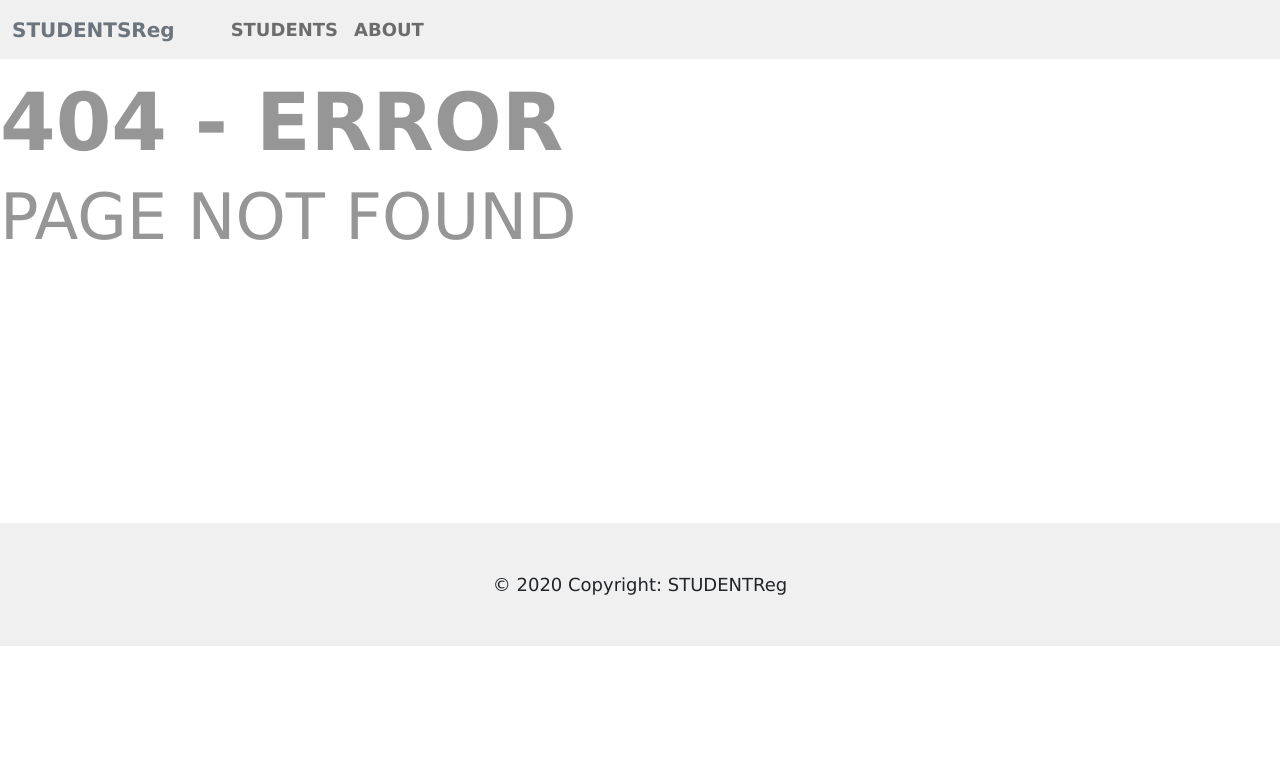
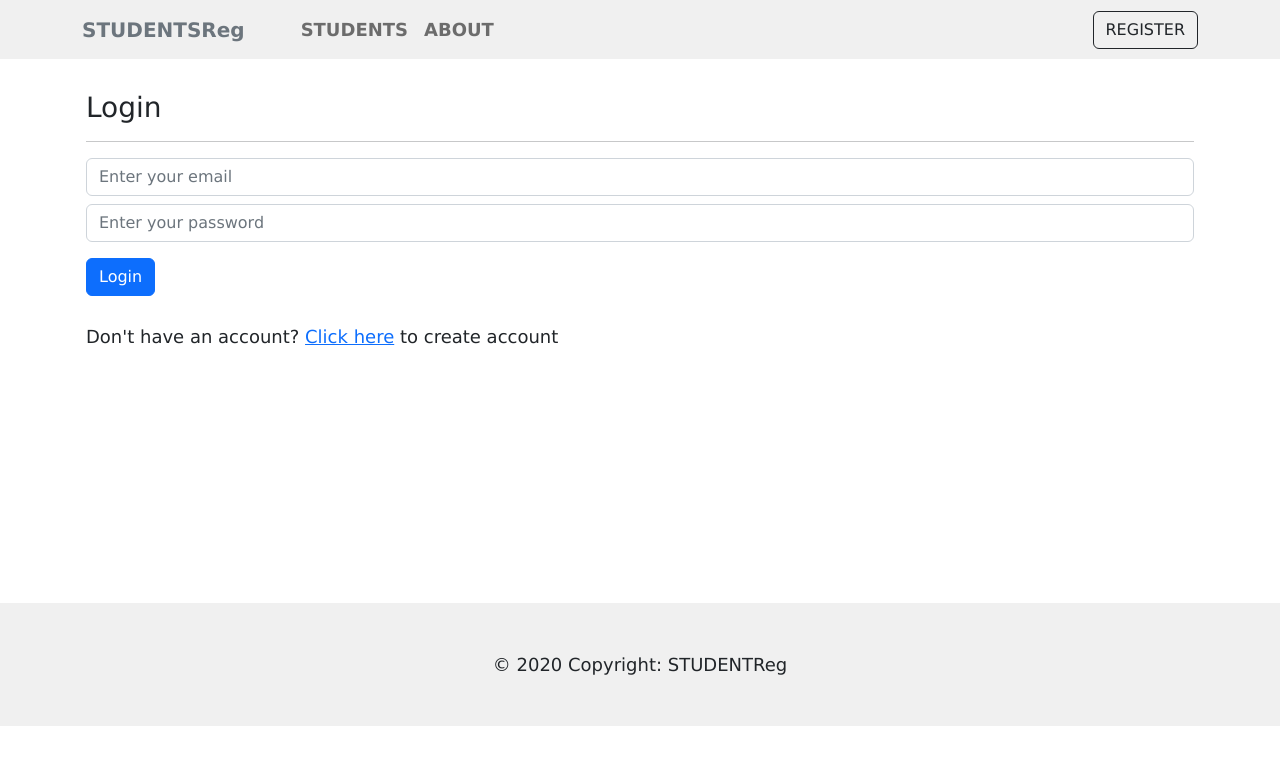
Before and after one commit to Bilalshah110/STUDENTSReg-frontend, a React (Create React App) app: page /login in a window 1280 px wide. Before the commit this address had no page. Shown: the top 764 px of the page. Built offline with nearby package versions, Linux system fonts and the light colour scheme.

Commit message:
added login functionality

```diff
--- a/src/App.js
+++ b/src/App.js
@@ -9,14 +9,16 @@ import EditStudent from "./components/EditStudent";
 import About from "./components/About";
 import ErrorPage from "./components/ErrorPage";
 import Footer from "./components/Footer";
+import Login from "./components/Login";
 function App() {
   return (
     <div>
       <BrowserRouter>
         <Navbar />
-        <div style={{minHeight: '50vh'}}>
+        <div style={{minHeight: '60vh'}}>
           <Routes>
             <Route path="/" element={<AllStudents />} />
+            <Route path="/login" element={<Login />} />
             <Route path="/addstudent" element={<AddStudent />} />
             <Route path="/editstudent/:id" element={<EditStudent />} />
             <Route path="/about" element={<About />} />
--- a/src/components/AddStudent.js
+++ b/src/components/AddStudent.js
@@ -2,13 +2,15 @@ import axios from "axios";
 import { useFormik } from "formik";
 import React, { useState } from "react";
 import { useNavigate, Link } from "react-router-dom";
-import { studentSchema } from "../validation/studentSchema";
+import { registrationSchema } from "../validation/registrationSchema";
 
 function AddStudent() {
+  const URL =
+    "http://localhost:2222" || "https://studentsreg-backend.cyclic.app/";
   document.title = "STUDENTReg - Add Student";
   const [error, setError] = useState(false);
   const [showPass, setShowPass] = useState(false);
-  const history = useNavigate();
+  const navigate = useNavigate();
   const initialValues = {
     name: "",
     email: "",
@@ -27,7 +29,7 @@ function AddStudent() {
     handleBlur,
   } = useFormik({
     initialValues,
-    validationSchema: studentSchema,
+    validationSchema: registrationSchema,
     onSubmit: (values, action) => {
       const studentReg = {
         name: values.name.toUpperCase(),
@@ -38,10 +40,13 @@ function AddStudent() {
         dob: values.dob,
         city: values.city.toUpperCase(),
       };
-      axios.post("https://studentsreg-backend.cyclic.app/", studentReg).then(
-        () => {
+      axios.post(URL, studentReg).then(
+        (res) => {
+          const { id, token } = res.data;
+          localStorage.setItem("id", id);
+          localStorage.setItem("token", token);
           action.resetForm();
-          history("/");
+          navigate("/");
           setError();
         },
         (err) => {
--- a/src/components/AllStudents.js
+++ b/src/components/AllStudents.js
@@ -1,25 +1,46 @@
 import React, { useEffect, useState } from "react";
 import axios from "axios";
-import { Link } from "react-router-dom";
+import { useNavigate } from "react-router-dom";
 import { FaEdit } from "react-icons/fa";
 import { RiDeleteBin6Line } from "react-icons/ri";
 
 function AllStudents() {
   document.title = "STUDENTReg - Registered Students";
+
+  const id = localStorage.getItem("id");
+  const token = `bearer ${localStorage.getItem("token")}`;
   const [students, setStudents] = useState([]);
-  const [loading, setLoading] = useState(false);
+  const [loading, setLoading] = useState();
+  const navigate = useNavigate();
+
+  const handleEdit = (student) => {
+    id === student._id
+      ? navigate(`/editstudent/${student._id}`)
+      : alert(`You are not authorized to edit ${student.name}'s record`);
+  };
 
   const handleDelete = (student) => {
-    axios.delete(`https://studentsreg-backend.cyclic.app/${student._id}`);
+    id === student._id
+      ? axios
+          .delete(`http://localhost:2222/${student._id}`, {
+            headers: { Authorization: token },
+          })
+          .then((res) => {
+            alert(res.data.message);
             const deleteStudent = students.filter((students) => {
               return students !== student;
             });
             setStudents(deleteStudent);
+          })
+          .catch((error) => console.log(error))
+      : alert(`You are not authorized to delete ${student.name}'s record`);
   };
 
   const handleSearch = async (e) => {
     const searchStudent = e.target.value;
-    const record = await axios.get("https://studentsreg-backend.cyclic.app/");
+    const record = await axios.get("http://localhost:2222", {
+      headers: { Authorization: token },
+    });
     const result = record.data.filter(
       (student) =>
         student.name.includes(searchStudent.toUpperCase()) ||
@@ -28,23 +49,36 @@ function AllStudents() {
     setStudents(result);
   };
 
+  const handleLogout = () => {
+    localStorage.setItem("id", "");
+    localStorage.setItem("token", "");
+    navigate("/login");
+  };
+
+
   useEffect(() => {
     fetchData();
   }, []);
 
   const fetchData = async () => {
-    setLoading(true);
-    try {
-      const record = await axios.get("https://studentsreg-backend.cyclic.app/");
-      setStudents(record.data);
-      setLoading(false);
-    } catch (error) {
-      console.log(error);
-    }
+    setLoading("Loading...");
+    await axios
+      .get("http://localhost:2222", {
+        headers: { Authorization: token },
+      })
+      .then((res) => {
+        setStudents(res.data);
+        console.log(res.data)
+        setLoading();
+      })
+      .catch(() => {
+        navigate("/login");
+        setLoading("Connection Error");
+      });
   };
 
   return (
-    <div className="container-fluid mt-2">
+    <div className="container mt-2">
       <div className="d-flex justify-content-between">
         <h4>Registered Students</h4>
         <input
@@ -60,7 +94,7 @@ function AllStudents() {
           style={{ color: "rgb(150, 150, 150)" }}
           className="my-3 mt-5 display-6 container-fluid"
         >
-          Loading...
+          {loading}
         </h5>
       ) : (
         <div>
@@ -89,18 +123,19 @@ function AllStudents() {
                         <td>{student.dob}</td>
                         <td>{student.city}</td>
                         <td>
-                          <Link to={`/editstudent/${student._id}`}>
-                            {" "}
-                            <i title="Edit" className="icon edit-icon">
+                          <i
+                            title="Edit"
+                            onClick={() => handleEdit(student)}
+                            className="icon edit-icon"
+                          >
                             <FaEdit />
                           </i>
-                          </Link>
                           &nbsp;&nbsp;
                           <i
                             title="Delete"
                             onClick={() =>
                               window.confirm(
-                                `Are you sure to delete ${student.name}'s data`
+                                `Are you sure to delete ${student.name}'s record`
                               )
                                 ? handleDelete(student)
                                 : null
@@ -125,13 +160,12 @@ function AllStudents() {
             </h5>
           )}
           <div>
-            <Link to="/addstudent">
             <input
               type="button"
-                className="form-control btn my-btn"
-                value="Add Student"
+              className="form-control btn my-btn mt-3"
+              value="Logout"
+              onClick={handleLogout}
             />
-            </Link>
           </div>
         </div>
       )}
--- a/src/components/EditStudent.js
+++ b/src/components/EditStudent.js
@@ -1,16 +1,19 @@
 import axios from "axios";
 import { useFormik } from "formik";
 import React, { useState, useEffect } from "react";
-import { studentSchema } from "../validation/studentSchema";
+import { registrationSchema } from "../validation/registrationSchema";
 import { useNavigate, Link } from "react-router-dom";
 
 function EditStudent() {
+  const token = `bearer ${localStorage.getItem("token")}`;
+  const URL =
+    "http://localhost:2222" || "https://studentsreg-backend.cyclic.app/";
   document.title = "STUDENTReg - Edit Student";
   const [loading, setLoading] = useState(false);
   const [error, setError] = useState(false);
   const [showPass, setShowPass] = useState(false);
   const id = window.location.pathname.split("/").pop();
-  const history = useNavigate();
+  const navigate = useNavigate();
   const initialData = {
     name: "",
     email: "",
@@ -31,7 +34,7 @@ function EditStudent() {
   } = useFormik({
     enableReinitialize: true,
     initialValues: initialValues,
-    validationSchema: studentSchema,
+    validationSchema: registrationSchema,
     onSubmit: (values, action) => {
       const studentEdit = {
         name: values.name.toUpperCase(),
@@ -43,15 +46,18 @@ function EditStudent() {
         city: values.city.toUpperCase(),
       };
       axios
-        .put(`https://studentsreg-backend.cyclic.app/${id}`, studentEdit)
+        .put(`${URL}/${id}`, studentEdit, {
+          headers: { Authorization: token },
+        })
         .then(
           () => {
             action.resetForm();
-            history("/");
+            navigate("/");
             setError();
           },
           (err) => {
             setError(err.response.data.error);
+            navigate("/login");
           }
         );
     },
@@ -63,15 +69,18 @@ function EditStudent() {
   const fetchData = async () => {
     const id = window.location.pathname.split("/").pop();
     setLoading(true);
-    try {
-      const record = await axios.get(
-        `https://studentsreg-backend.cyclic.app/${id}`
-      );
-      setInitialValues(record.data);
-      setLoading(false);
-    } catch (error) {
-      console.log(error);
-    }
+    await axios
+      .get(`${URL}/${id}`, {
+        headers: { Authorization: token },
+      })
+      .then((res) => {
+        setInitialValues(res.data);
+        setLoading(false);
+      })
+      .catch((error) => {
+        console.log(error);
+        navigate("/login");
+      });
   };
 
   const handlePassStatus = () => {
--- /dev/null
+++ b/src/components/Login.js
@@ -0,0 +1,74 @@
+import axios from "axios";
+import React, { useEffect, useState } from "react";
+import { Link, useNavigate } from "react-router-dom";
+
+function Login() {
+  const [email, setEmail] = useState("");
+  const [password, setPassword] = useState("");
+  const [error, setError] = useState("");
+  const navigate = useNavigate();
+
+  const handleLogin = async (e) => {
+    e.preventDefault();
+    const userLogin = {
+      email,
+      password,
+    };
+    await axios
+      .post("http://localhost:2222/login", userLogin)
+      .then((res) => {
+        const { id, token } = res.data;
+        localStorage.setItem("id", id);
+        localStorage.setItem("token", token);
+        navigate("/");
+      })
+      .catch((err) => {
+        setError(err.response.data.result);
+      });
+  };
+
+  return (
+    <div className="container p-3 my-3 ">
+      <h3>Login</h3>
+      <hr />
+      <form onSubmit={handleLogin}>
+        <div className="form-group mt-2">
+          <input
+            type="text"
+            className="form-control"
+            value={email}
+            onChange={(e) => setEmail(e.target.value)}
+            placeholder="Enter your email"
+            required
+          />
+        </div>
+
+        <div className="form-group mt-2">
+          <input
+            type="password"
+            className="form-control"
+            value={password}
+            onChange={(e) => setPassword(e.target.value)}
+            placeholder="Enter your password"
+            required
+          />
+        </div>
+        {error ? (
+          <>
+            <span className="input-errors">{error}</span>
+            <br />
+          </>
+        ) : null}
+
+        <input className="btn btn-primary mt-3" type="submit" value="Login" />
+        <p>
+          <br />
+          Don't have an account? <Link to="/addstudent">Click here</Link> to
+          create account{" "}
+        </p>
+      </form>
+    </div>
+  );
+}
+
+export default Login;
--- a/src/components/Navbar.js
+++ b/src/components/Navbar.js
@@ -3,8 +3,8 @@ import { Link, NavLink } from "react-router-dom";
 
 function Header() {
   return (
-    <nav className="navbar navbar-expand-lg my-bg sticky-top py-2 mb-3">
-      <div className="container-fluid">
+    <nav className="navbar navbar-expand-lg my-bg sticky-top py-2 mb-3 ">
+      <div className="container">
         <Link
           className="navbar-brand text-secondary fw-bold me-5"
           data-toggle="collapse"
@@ -46,6 +46,16 @@ function Header() {
               </NavLink>
             </li>
           </ul>
+
+          <div className="ms-auto">
+            <Link
+              to="/addstudent"
+              className="btn btn-outline-dark my-2 my-sm-0"
+              type="submit"
+            >
+              REGISTER
+            </Link>
+          </div>
         </div>
       </div>
     </nav>
--- a/src/validation/studentSchema.js
+++ b/src/validation/registrationSchema.js
@@ -1,6 +1,6 @@
 import * as yup from "yup";
 
-export const studentSchema = yup.object({
+export const registrationSchema = yup.object({
   name: yup
     .string()
     .min(2, "Name must have minimum 2 characters")
```
Lines whose indentation alone changed are shown as unchanged.
